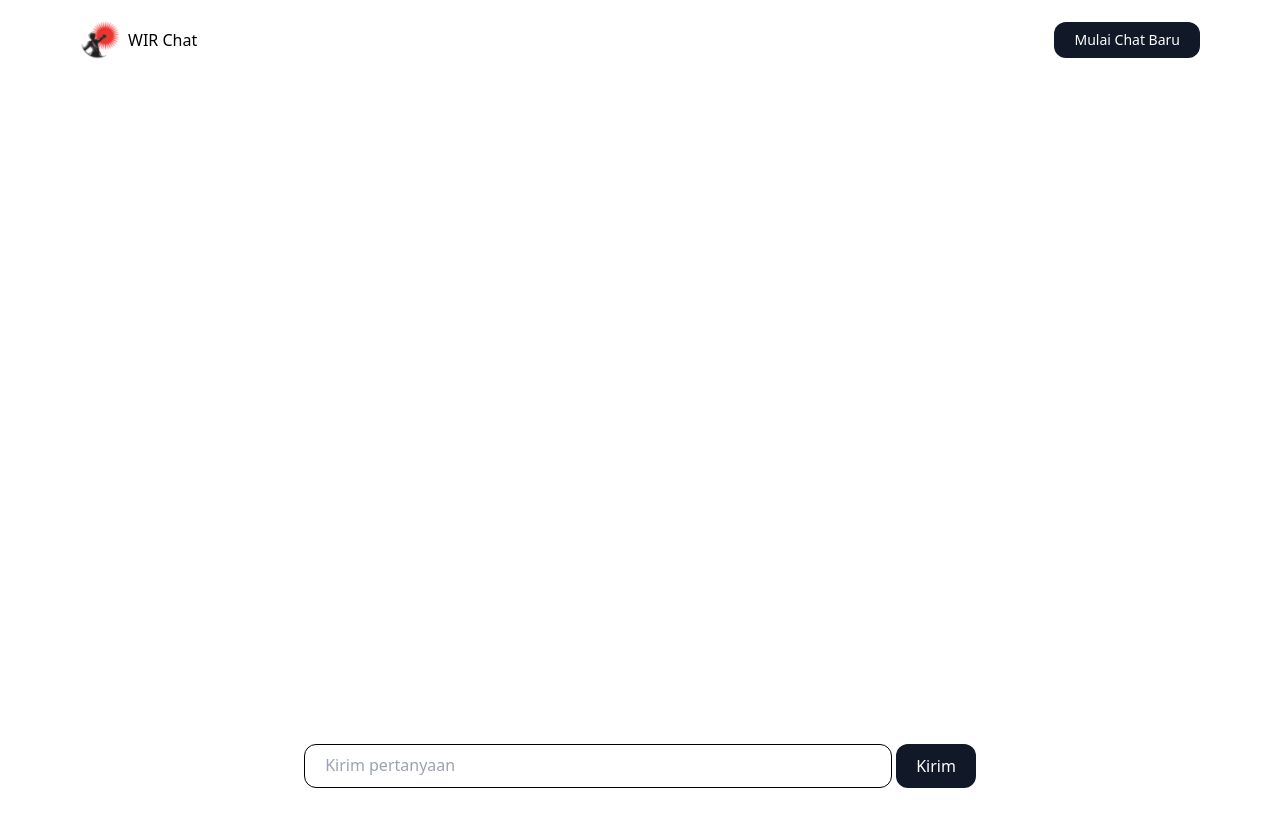
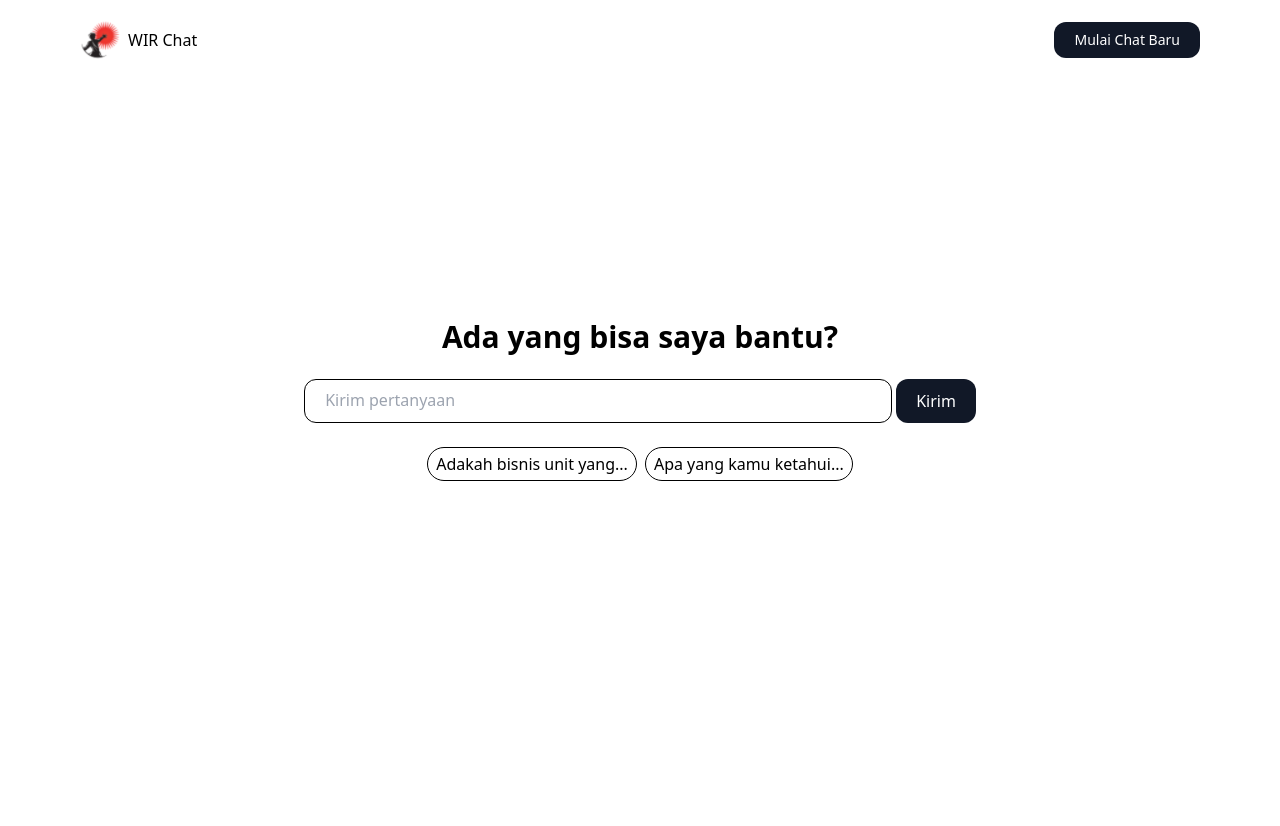
Before and after one commit to FadelYang/wir_chat, a React (Vite) app: page / in a window 1280 px wide. Shown: the top 826 px of the page. After the commit the page ends 800 px from the top, so only its background shows below. Built offline with nearby package versions, Linux system fonts and the light colour scheme.

Commit message:
fix(chat-area): Fix Double Space Formatting Text

```diff
--- a/src/App.css
+++ b/src/App.css
@@ -24,6 +24,10 @@ p > br {
   margin-top: 1rem;
 }
 
+.template-question {
+  @apply px-2 py-1 text-xs sm:text-base text-center border border-black rounded-full
+}
+
 /* div {
   border: 1px solid black;
   margin: 1px;
--- a/src/pages/HomePage.jsx
+++ b/src/pages/HomePage.jsx
@@ -60,7 +60,6 @@ export default function HomePage() {
   };
 
   const sendQuestionMessage = async () => {
-
     const formattedInputMessage = inputMessage.replace(/\n\n/gi, '&nbsp; \n');
 
     const newInputMessage = { isUser: true, text: formattedInputMessage };
@@ -81,13 +80,13 @@ export default function HomePage() {
 
     setIsRequestPending(true);
 
-    const response = await fetch(process.env.REACT_APP_BACKEND_URL, {
-      method: 'POST',
-      headers: {
-        'Content-Type': 'application/json'
-      },
-      body: JSON.stringify(data)
-    });
+    // const response = await fetch(process.env.REACT_APP_BACKEND_URL, {
+    //   method: 'POST',
+    //   headers: {
+    //     'Content-Type': 'application/json'
+    //   },
+    //   body: JSON.stringify(data)
+    // });
 
     const answer = await response.json();
 
@@ -100,7 +99,7 @@ export default function HomePage() {
     let rawBotMessage;
 
     try {
-      rawBotMessage = answer.data.outputs[0].outputs[0].results.message.data.text.replace(/\n\n/gi, '&nbsp; \n');
+      rawBotMessage = answer.data.outputs[0].outputs[0].results.message.data.text.replace(/\n\n/gi, '&nbsp; \n\n');
     } catch (error) {
       rawBotMessage = 'Gagal menjawab pertanyaan, server mengalami masalah. Silahkan hubungi tim IT Governance';
     }
@@ -113,11 +112,16 @@ export default function HomePage() {
   return (
     <div className=''>
       <NavBar />
-      <div className="container flex flex-col min-h-screen mx-auto">
+      <div className={`container flex flex-col min-h-screen mx-auto ${conversations.length == 0 ? '-mt-20' : ''}`}>
         {/* Navbar */}
-        <div className="flex flex-col flex-grow">
+        <div className={`flex flex-col ${conversations.length == 0 ? 'my-auto' : 'flex-grow'}`}>
+          {/* Render this component if there is no conversations */}
+          <div className={`text-center ${conversations.length === 0 ? 'block px-7' : 'hidden'}`}>
+            <h1 className='mb-3 text-2xl font-bold sm:text-3xl'>Ada yang bisa saya bantu?</h1>
+          </div>
+
           {/* Chat area */}
-          <div className={`${!conversations ? 'hidden' : 'flex'} flex-col chat-area flex-grow px-7 gap-10 mt-10 sm:px-28 xl:px-56`}>
+          <div className={`${conversations.length === 0 ? 'hidden' : 'flex mt-10'} flex-col chat-area flex-grow px-7 gap-10 sm:px-28 xl:px-56`}>
             {conversations.map((message, index) => (
               <div
                 key={index}
@@ -171,9 +175,24 @@ export default function HomePage() {
               {/* End of input area */}
             </form>
           </div>
+
+          {/* Render this component if there is no conerstations */}
+          <div className={`flex justify-center gap-2 flex-wrap mt-3 px-7 ${conversations.length === 0 ? 'block' : 'hidden'}`}>
+            <button
+              className='template-question'
+              value='Adakah bisnis unit yang relevan untuk membuat platform eCommerce dengan pengalaman AR?'
+            >
+              Adakah bisnis unit yang...
+            </button>
+            <button
+              className='template-question'
+              value='Apa yang kamu ketahui tentang AR&Co?'>
+              Apa yang kamu ketahui...
+            </button>
+          </div>
         </div>
       </div>
-    </div>
+    </div >
 
   );
-}
+};
```
Also changed, not shown: src/assets/League-of-Legends-Black-Rose-Meeting.webp (added).
